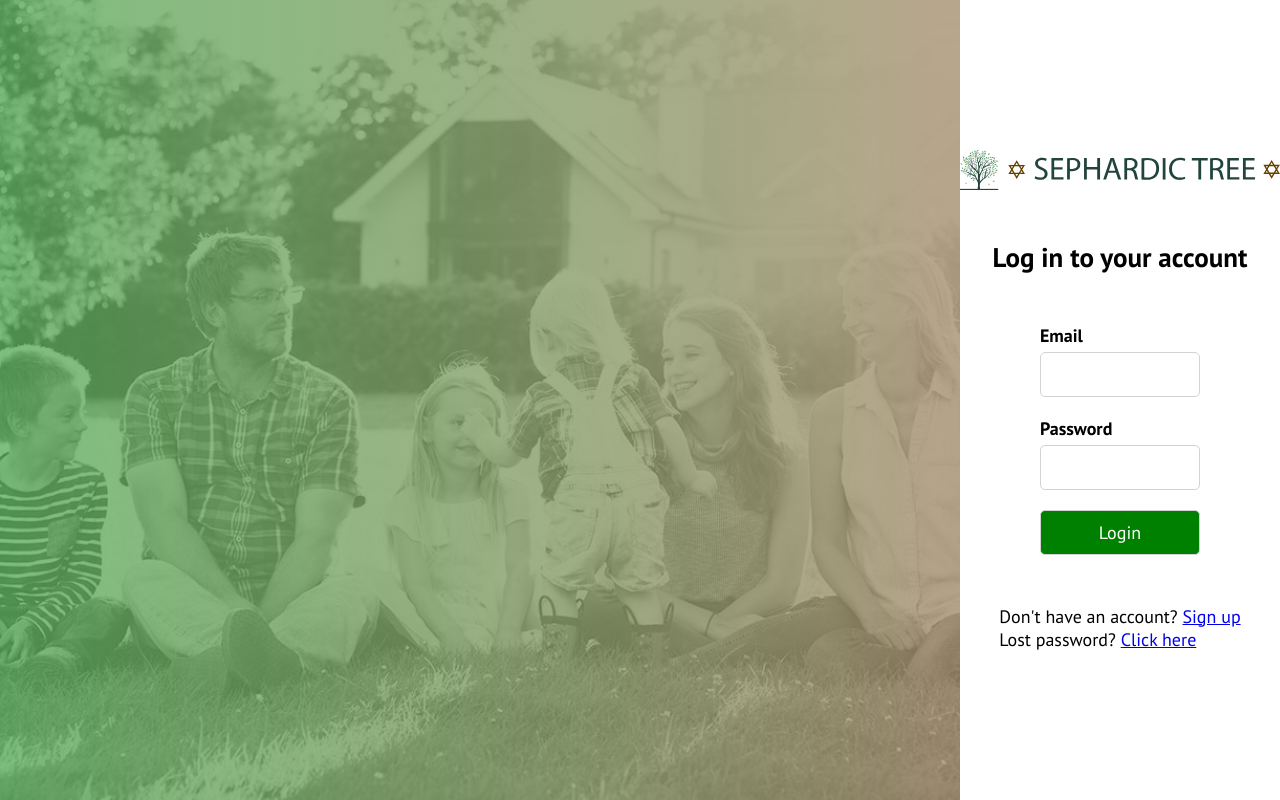
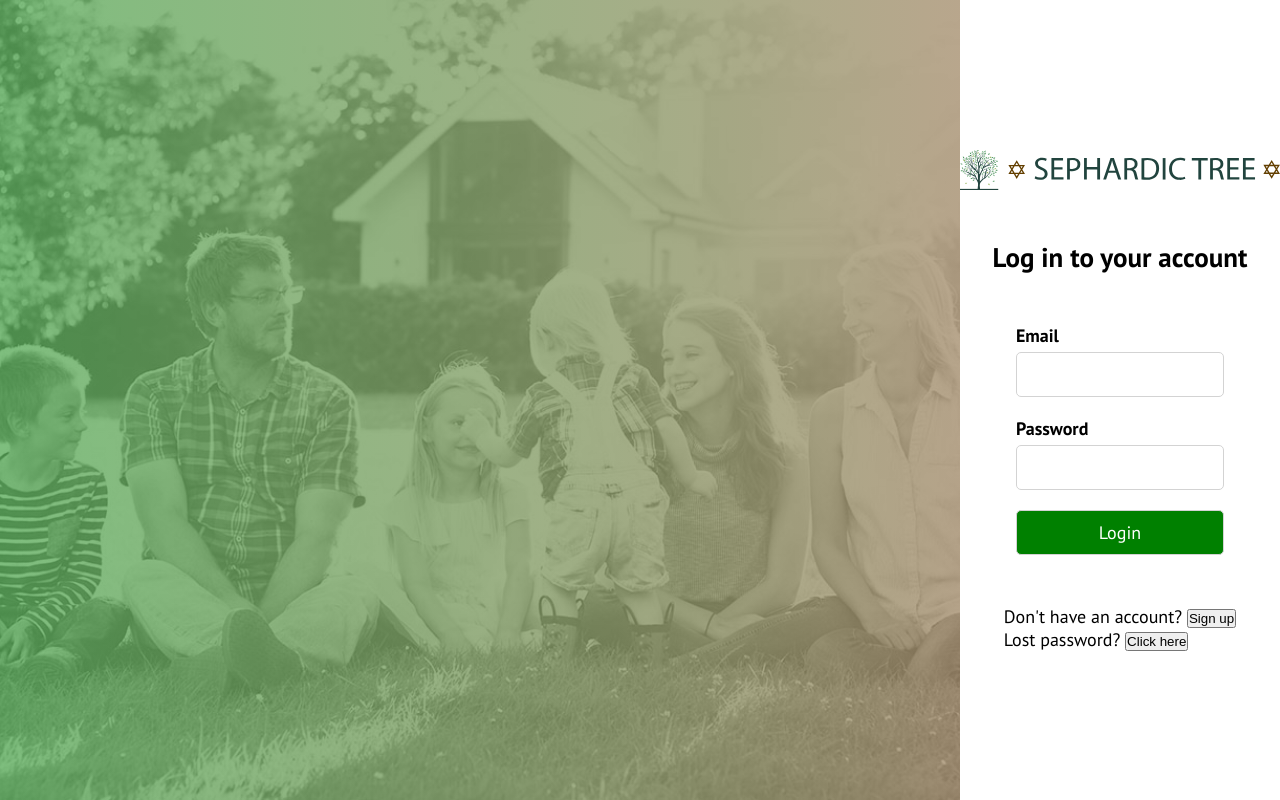
Before and after one commit to cesarsgdev/sephardic-tree-fullstack, a React (Create React App) app in the folder client/: page /login in a window 1280 px wide. Built offline with nearby package versions, Linux system fonts and the light colour scheme.

Commit message:
Created new component for login form

```diff
--- /dev/null
+++ b/client/src/components/LoginForm.js
@@ -0,0 +1,63 @@
+import { useState } from "react";
+
+const LoginForm = ({ changeStatus }) => {
+  const [email, setEmail] = useState("");
+  const [password, setPassword] = useState("");
+  const handleSubmit = (e) => {
+    e.preventDefault();
+
+    const options = {
+      method: "POST",
+      headers: {
+        "Content-Type": "application/json",
+      },
+      body: JSON.stringify({ email: email, password: password }),
+    };
+
+    fetch("api/login", options)
+      .then((response) => response.json())
+      .then((data) => {
+        console.log(data);
+        setEmail("");
+        setPassword("");
+        if (data.success) {
+          localStorage.setItem("token", data.token);
+          //   setLogedIn(true);
+          changeStatus();
+        }
+      })
+      .catch((e) => {
+        console.log(e.message);
+      });
+  };
+  return (
+    <>
+      <form onSubmit={handleSubmit}>
+        <label>
+          Email
+          <input
+            type="text"
+            value={email}
+            onChange={(e) => {
+              setEmail(e.target.value);
+            }}
+          />
+        </label>
+        <label>
+          Password
+          <input
+            type="password"
+            value={password}
+            onChange={(e) => {
+              setPassword(e.target.value);
+            }}
+          />
+        </label>
+
+        <input type="submit" value="Login" />
+      </form>
+    </>
+  );
+};
+
+export default LoginForm;
--- a/client/src/components/styled/LoginContainer.js
+++ b/client/src/components/styled/LoginContainer.js
@@ -47,7 +47,7 @@ export const LoginContainer = styled.main`
   }
 
   & section form {
-    width: 50%;
+    width: 65%;
     display: flex;
     flex-flow: column;
     gap: 20px;
--- a/client/src/routes/Login.js
+++ b/client/src/routes/Login.js
@@ -3,41 +3,14 @@ import ImagesLogin from "../components/ImagesLogin";
 import logo from "../logo.svg";
 import { useState } from "react";
 import { Navigate } from "react-router-dom";
+import LoginForm from "../components/LoginForm";
 
 const Login = () => {
-  const [email, setEmail] = useState("");
-  const [password, setPassword] = useState("");
   const [logedIn, setLogedIn] = useState(false);
-
   const token = localStorage.getItem("token");
 
-  const handleSubmit = (e) => {
-    e.preventDefault();
-
-    const options = {
-      method: "POST",
-      headers: {
-        "Content-Type": "application/json",
-      },
-      body: JSON.stringify({ email: email, password: password }),
-    };
-
-    fetch("api/login", options)
-      .then((response) => response.json())
-      .then((data) => {
-        console.log(data);
-        setEmail("");
-        setPassword("");
-        if (data.success) {
-          localStorage.setItem("token", data.token);
-          setLogedIn(true);
-
-          console.log(data.token);
-        }
-      })
-      .catch((e) => {
-        console.log(e.message);
-      });
+  const changeStatus = () => {
+    setLogedIn(true);
   };
 
   if (logedIn || token) return <Navigate to="/" />;
@@ -48,36 +21,13 @@ const Login = () => {
         <section>
           <img alt="logo" src={logo} />
           <h1>Log in to your account</h1>
-          <form onSubmit={handleSubmit}>
-            <label>
-              Email
-              <input
-                type="text"
-                value={email}
-                onChange={(e) => {
-                  setEmail(e.target.value);
-                }}
-              />
-            </label>
-            <label>
-              Password
-              <input
-                type="password"
-                value={password}
-                onChange={(e) => {
-                  setPassword(e.target.value);
-                }}
-              />
-            </label>
-
-            <input type="submit" value="Login" />
-          </form>
-          <div>
+          <LoginForm changeStatus={changeStatus}></LoginForm>
+          <div className="loginOptions">
             <p>
-              Don't have an account? <a href="#">Sign up</a>
+              Don't have an account? <button>Sign up</button>
             </p>
             <p>
-              Lost password? <a href="#">Click here</a>
+              Lost password? <button>Click here</button>
             </p>
           </div>
         </section>
```
